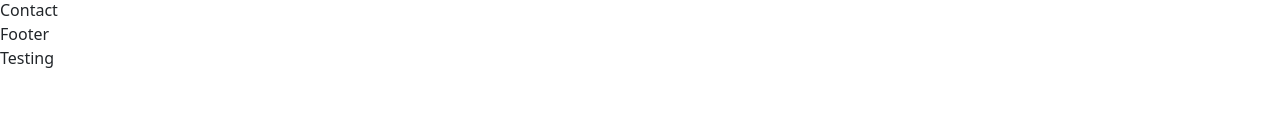
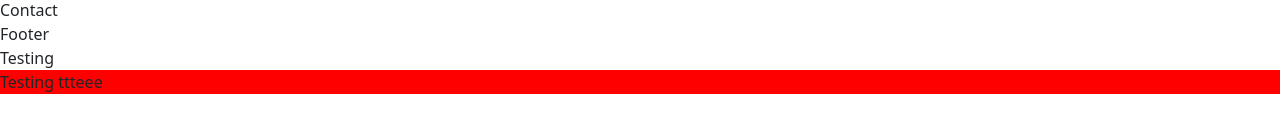
Before and after one commit to valentina-buoro/flowease-app, a React (Create React App) app: page / in a window 1280 px wide. Shown: the part 632-764 px from the top of the page. Built offline with nearby package versions, Linux system fonts and the light colour scheme.

Commit message:
second test

```diff
--- a/src/pages/landingpage.jsx
+++ b/src/pages/landingpage.jsx
@@ -15,7 +15,8 @@ const LandingPage = () => {
         <Trust/>
         <Contact/>
         <Footer/>
-     <div>Testing</div>
+     <div >Testing</div>
+     <div className='bg-[red]'>Testing ttteee</div>
     </div>
   )
 }
```
